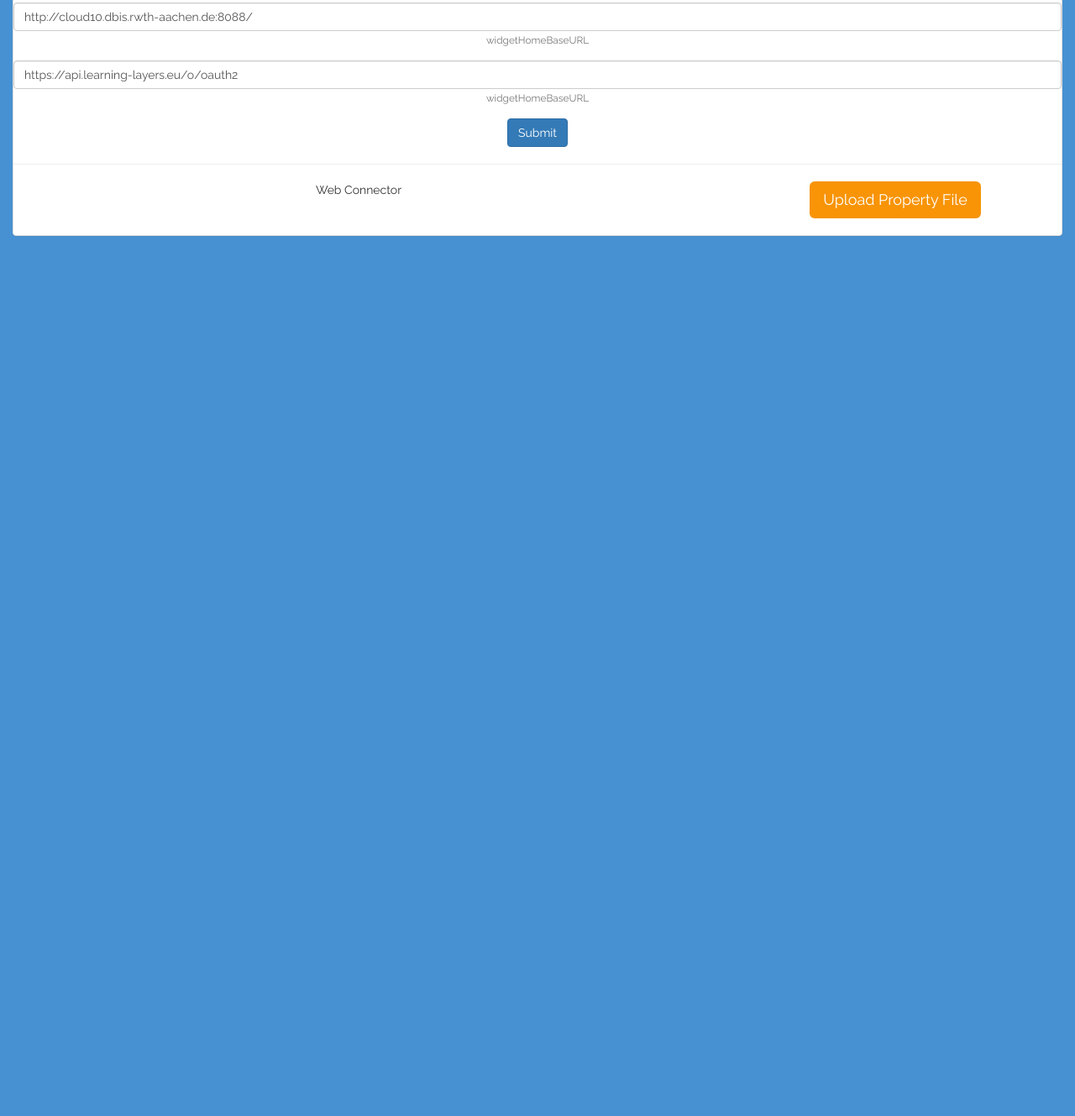
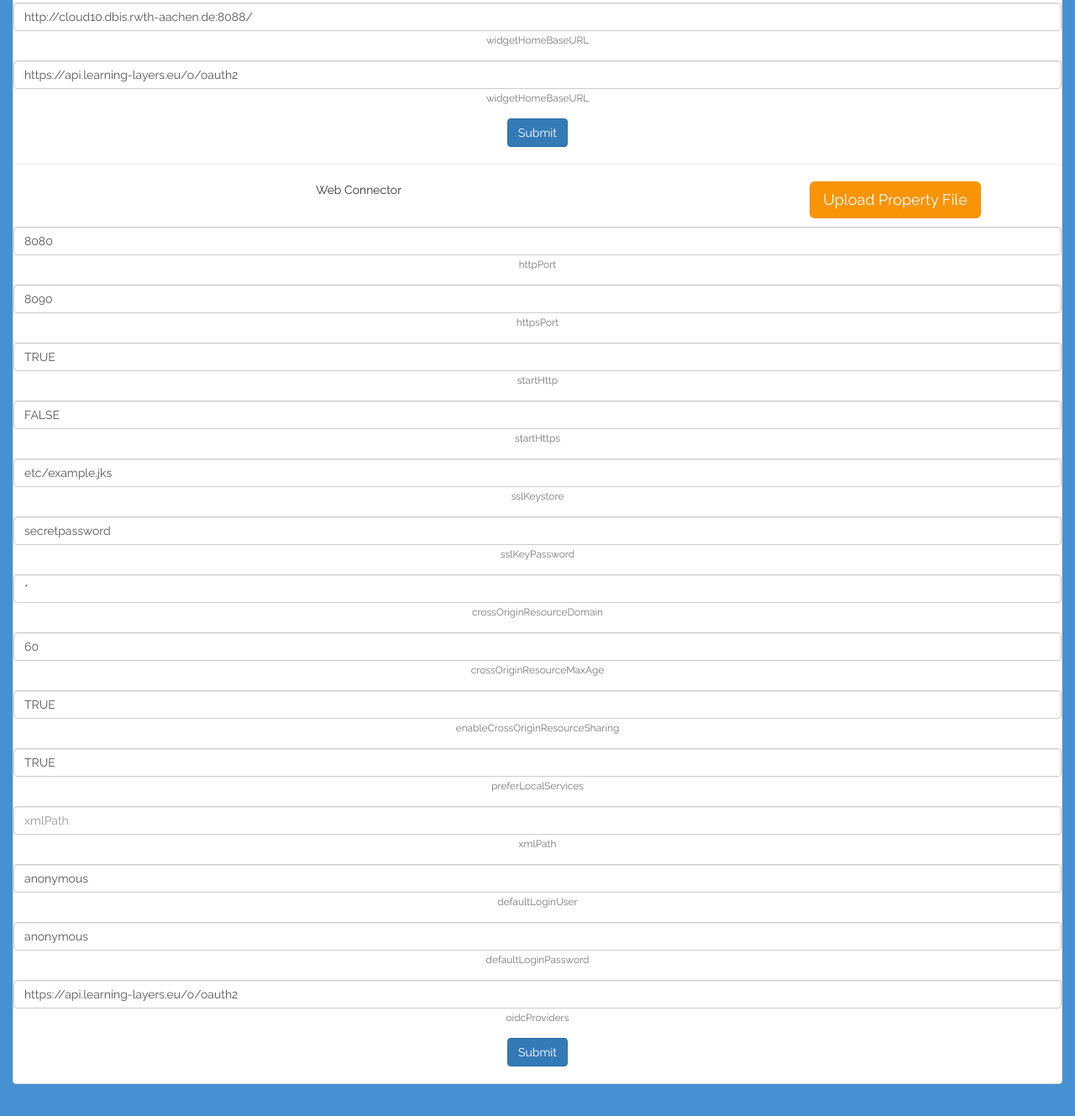
Before and after one commit to rwth-acis/CAE-DockerImage, a website: page opt/configserver/views/index.html in a window 1280 px wide. Shown: the part 2095-3424 px from the top of the page at 84% size. Before the commit the page ends 2416 px from the top, so only its background shows below. Drawn offline with nearby package versions, Linux system fonts and the light colour scheme; files that its build step writes are made by us from their sources; no server answers; files whose address does not match are found by name.

Commit message:
WebConnector Property form

```diff
--- a/opt/configserver/views/index.html
+++ b/opt/configserver/views/index.html
@@ -184,6 +184,69 @@
             <button id="web" class="btn btn-lg upload-btn" type="button">Upload Property File</button>
           </div>
         </div>
+        <div class="row">
+          <div class="col-xs-12">
+            <form>
+              <div class="form-group">
+                <input type="text" class="form-control" id="propertyInput1" aria-describedby="propertyHelp1" placeholder="httpPort" value="8080">
+                <small id="propertyHelp1" class="form-text text-muted">httpPort</small>
+              </div>
+              <div class="form-group">
+                <input type="text" class="form-control" id="propertyInput2" aria-describedby="propertyHelp2" placeholder="httpsPort" value="8090">
+                <small id="propertyHelp2" class="form-text text-muted">httpsPort</small>
+              </div>
+              <div class="form-group">
+                <input type="text" class="form-control" id="propertyInput3" aria-describedby="propertyHelp3" placeholder="startHttp" value="TRUE">
+                <small id="propertyHelp3" class="form-text text-muted">startHttp</small>
+              </div>
+              <div class="form-group">
+                <input type="text" class="form-control" id="propertyInput4" aria-describedby="propertyHelp4" placeholder="startHttps" value="FALSE">
+                <small id="propertyHelp4" class="form-text text-muted">startHttps</small>
+              </div>
+              <div class="form-group">
+                <input type="text" class="form-control" id="propertyInput5" aria-describedby="propertyHelp5" placeholder="sslKeystore" value="etc/example.jks">
+                <small id="propertyHelp5" class="form-text text-muted">sslKeystore</small>
+              </div>
+              <div class="form-group">
+                <input type="text" class="form-control" id="propertyInput6" aria-describedby="propertyHelp6" placeholder="sslKeyPassword" value="secretpassword">
+                <small id="propertyHelp6" class="form-text text-muted">sslKeyPassword</small>
+              </div>
+              <div class="form-group">
+                <input type="text" class="form-control" id="propertyInput7" aria-describedby="propertyHelp7" placeholder="crossOriginResourceDomain" value="*">
+                <small id="propertyHelp7" class="form-text text-muted">crossOriginResourceDomain</small>
+              </div>
+              <div class="form-group">
+                <input type="text" class="form-control" id="propertyInput8" aria-describedby="propertyHelp8" placeholder="crossOriginResourceMaxAge" value="60">
+                <small id="propertyHelp8" class="form-text text-muted">crossOriginResourceMaxAge</small>
+              </div>
+              <div class="form-group">
+                <input type="text" class="form-control" id="propertyInput9" aria-describedby="propertyHelp9" placeholder="enableCrossOriginResourceSharing" value="TRUE">
+                <small id="propertyHelp9" class="form-text text-muted">enableCrossOriginResourceSharing</small>
+              </div>
+              <div class="form-group">
+                <input type="text" class="form-control" id="propertyInput10" aria-describedby="propertyHelp10" placeholder="preferLocalServices" value="TRUE">
+                <small id="propertyHelp10" class="form-text text-muted">preferLocalServices</small>
+              </div>
+              <div class="form-group">
+                <input type="text" class="form-control" id="propertyInput11" aria-describedby="propertyHelp11" placeholder="xmlPath">
+                <small id="propertyHelp11" class="form-text text-muted">xmlPath</small>
+              </div>
+              <div class="form-group">
+                <input type="text" class="form-control" id="propertyInput12" aria-describedby="propertyHelp12" placeholder="defaultLoginUser" value="anonymous">
+                <small id="propertyHelp12" class="form-text text-muted">defaultLoginUser</small>
+              </div>
+              <div class="form-group">
+                <input type="text" class="form-control" id="propertyInput13" aria-describedby="propertyHelp13" placeholder="defaultLoginPassword" value="anonymous">
+                <small id="propertyHelp13" class="form-text text-muted">defaultLoginPassword</small>
+              </div>
+              <div class="form-group">
+                <input type="text" class="form-control" id="propertyInput14" aria-describedby="propertyHelp14" placeholder="oidcProviders" value="https://api.learning-layers.eu/o/oauth2">
+                <small id="propertyHelp14" class="form-text text-muted">oidcProviders</small>
+              </div>
+              <button type="submit" class="btn btn-primary">Submit</button>
+            </form>
+          </div>
+        </div>
 
       </div>
     </div>
```
